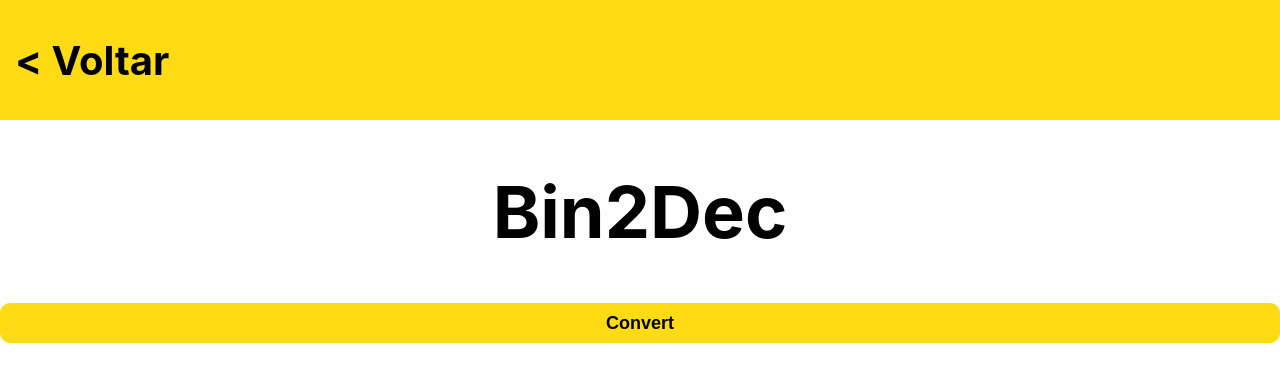
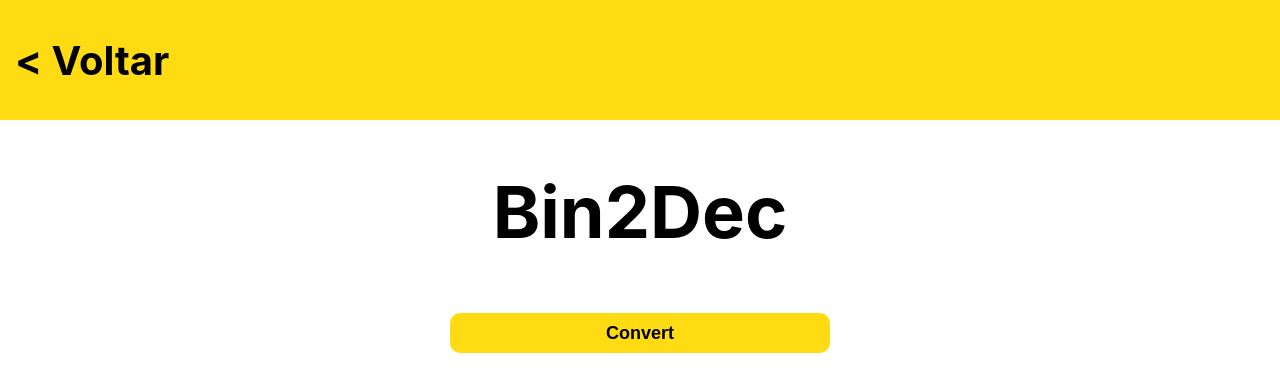
Before and after one commit to vitor-mat/App-Ideas-Project, a Next.js app: page /projects/begginer/bin2dec in a window 1280 px wide. Shown: the top 392 px of the page. Built offline with nearby package versions, Linux system fonts and the light colour scheme.

Commit message:
form component added

```diff
--- /dev/null
+++ b/src/components/DesignSystemElements/Form/index.tsx
@@ -0,0 +1,18 @@
+import { NextPage } from 'next';
+import { FormEvent } from 'react';
+
+import * as S from './style';
+
+interface Props{
+  onSubmit: (e: FormEvent) => void
+}
+
+export const Form:NextPage<Props> = ({ children, onSubmit }) => {
+  return(
+    <S.Form
+      onSubmit={onSubmit}
+    >
+      {children}
+    </S.Form>
+  )
+}
--- /dev/null
+++ b/src/components/DesignSystemElements/Form/style.tsx
@@ -0,0 +1,11 @@
+import styled from 'styled-components';
+
+export const Form = styled.form`
+  width: 100%;
+  max-width: 400px;
+  padding: 10px;
+  display: flex;
+  flex-direction: column;
+  align-items: center;
+  gap: 20px;
+`
--- a/src/pages/projects/begginer/bin2dec.tsx
+++ b/src/pages/projects/begginer/bin2dec.tsx
@@ -3,9 +3,13 @@ import { NextPage } from 'next';
 import { Navegation } from '../../../components/Navegation';
 import { HorizontalFlex } from '../../../components/DesignSystemElements/HorizontalFlex';
 import { Heading } from '../../../components/DesignSystemElements/Heading';
+import { Form } from '../../../components/DesignSystemElements/Form';
 import { Button } from '../../../components/DesignSystemElements/Button';
 
 const Bin2Dec: NextPage = () => {
+
+  const handleSubmit = () => {}
+
   return(
     <>
       <Navegation />
@@ -19,9 +23,11 @@ const Bin2Dec: NextPage = () => {
       <HorizontalFlex
         justifyContent="center"
       >
-        <Button>
-          Convert
-        </Button>
+        <Form onSubmit={handleSubmit}>
+          <Button>
+            Convert
+          </Button>
+        </Form>
       </HorizontalFlex>
     </>
   )
```
